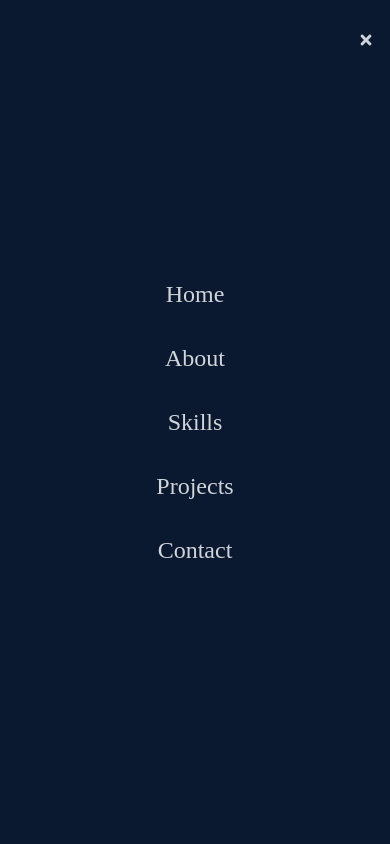
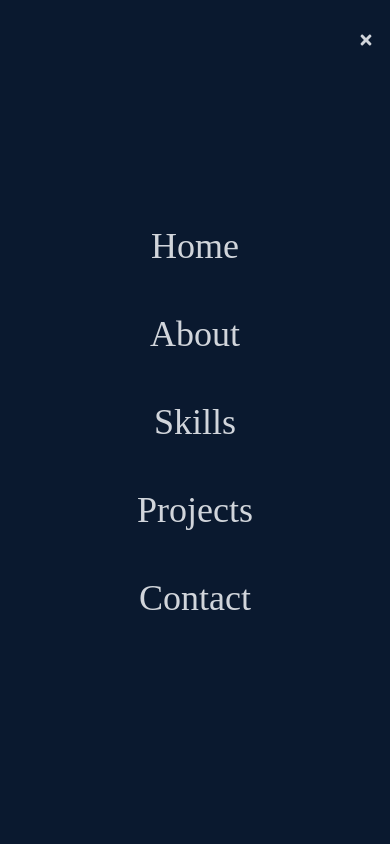
Before and after one commit to NateKenopic/portfolio, a React (Create React App) app: page / in a window 390 px wide. Both pictures are taken after a click on the element 366 px from the left and 40 px from the top of the page. Shown: the top 844 px of the page. Built offline with nearby package versions, Linux system fonts and the light colour scheme.

Commit message:
Updated Portfolio

```diff
--- a/package.json
+++ b/package.json
@@ -10,6 +10,7 @@
     "react-dom": "^18.2.0",
     "react-icons": "^4.4.0",
     "react-scripts": "5.0.1",
+    "react-scroll": "^1.8.9",
     "web-vitals": "^2.1.4"
   },
   "scripts": {
--- a/src/App.js
+++ b/src/App.js
@@ -3,6 +3,7 @@ import Home from "./components/Home";
 import About from "./components/About";
 import Skills from "./components/Skills";
 import Projects from "./components/Projects";
+import Contact from "./components/Contact";
 
 function App() {
   return (
@@ -12,6 +13,7 @@ function App() {
       <About />
       <Skills />
       <Projects />
+      <Contact />
     </div>
   );
 }
--- a/src/components/About.jsx
+++ b/src/components/About.jsx
@@ -2,13 +2,15 @@ import React from 'react'
 
 const About = () => {
     return (
-        <div className=' w-full h-screen bg-[#0a192f] text-gray-300' name='about'>
+        <div name='about' className='w-full h-screen bg-[#0a192f] text-gray-300'>
             <div className='flex flex-col justify-center items-center w-full h-full'>
-                <div className='sm:text-right pb-8 pl-4'>
-                    <p className='text-4xl font-bold inline border-b-4 border-[#ff0000] text-[#ccd6f6]'>About</p>
-                </div>
-                <div>
-
+                <div className='max-w-[1000px] w-full grid grid-cols-2 gap-8'>
+                    <div className='sm:text-right pb-8 pl-4'>
+                        <p className='text-4xl font-bold inline border-b-4 border-[#ff0000]'>
+                        About
+                        </p>
+                    </div>
+                    <div></div>
                 </div>
                 <div className='max-w-[1000px] w-full grid sm:grid-cols-2 gap-8 px-4'>
                     <div className='sm:text-right text-4xl font-bold'>
@@ -17,8 +19,7 @@ const About = () => {
                     <div>
                         <p>I'm a young and passionate programmer. I love working in web development, software development,
                             and game development. My specific skills can be found below in the skills section of my
-                            portfolio.
-                        </p>
+                            portfolio.</p>
                     </div>
                 </div>
             </div>
--- a/src/components/Contact.jsx
+++ b/src/components/Contact.jsx
@@ -2,7 +2,12 @@ import React from 'react'
 
 const Contact = () => {
   return (
-    <div>Contact</div>
+    <div name='contact' className='w-full h-screen bg-[#0a192f] flex justify-center items-center p-4'>
+        <div className='pb-8'>
+          <p className='text-4xl font-bold inline border-b-4 border-[#ff0000] text-gray-300'>Contact</p>
+          <p className='text-gray-300 py-4'>Send me an email - nkenopic@outlook.com</p>
+        </div>
+    </div>
   )
 }
 
--- a/src/components/Home.jsx
+++ b/src/components/Home.jsx
@@ -1,21 +1,29 @@
-import React from 'react'
-import { HiArrowNarrowRight } from 'react-icons/hi'
+import React from 'react';
+import { HiArrowNarrowRight } from 'react-icons/hi';
+import { Link } from 'react-scroll';
 
 const Home = () => {
   return (
     <div name='home' className='w-full h-screen bg-[#0a192f]'>
       <div className='max-w-[1000px] mx-auto px-8 flex flex-col justify-center h-full'>
-            <p className='text-[#ff0000] lg:text-2xl'>Hello!&nbsp;&nbsp; My name is</p>
-            <h1 className='text-5xl lg:text-8xl font-bold text-[#ccd6f6]'>Nathan Kenopic</h1>
-            <h2 className='text-4xl lg:text-7xl font-bold text-slate-400 pt-2'>Full Stack & Software developer</h2>
-            <p className='text-slate-400 py-5 max-w-[650px] lg:text-2xl'>I'm a software developer and a full stack developer focusing on building apps, games, and great responsive
+        <p className='text-[#ff0000]'>Hello!&nbsp;&nbsp; My name is</p>
+        <h1 className='text-4xl sm:text-7xl font-bold text-[#ccd6f6]'>
+            Nathan Kenopic
+        </h1>
+        <h2 className='text-4xl sm:text-7xl font-bold text-[#8892b0]'>
+            Full Stack & Software Developer
+        </h2>
+        <p className='text-[#8892b0] py-4 max-w-[700px]'>
+            I'm a software developer and a full stack developer focusing on building apps, games, and great responsive
             websites with both front-end and back-end technologies.
         </p>
         <div>
-                <button className='group flex items-center text-white border-2 border-blue-400 px-5 py-2 hover:bg-[#ff0000] hover:border-[#ff0000] hover:duration-300'>
-                    See My Work
-                    <span>
-                        <HiArrowNarrowRight className='ml-2'/>
+          <button className='text-white group border-2 px-6 py-3 my-2 flex items-center hover:bg-pink-600 hover:border-pink-600'>
+          <Link to='work' smooth={true} duration={500}>
+            See My Projects
+          </Link>
+            <span className='group-hover:rotate-90 duration-300'>
+              <HiArrowNarrowRight className='ml-3 ' />
             </span>
           </button>
         </div>
--- a/src/components/NavigationBar.jsx
+++ b/src/components/NavigationBar.jsx
@@ -1,63 +1,120 @@
-import React, { useState } from 'react'
-import Logo from '../assets/logo2.png'
-import { FaBars, FaTimes, FaGithub, FaLinkedin } from 'react-icons/fa'
+import React, { useState } from 'react';
+import {
+  FaBars,
+  FaTimes,
+  FaGithub,
+  FaLinkedin,
+} from 'react-icons/fa';
+
+import Logo from '../assets/logo.png';
+import { Link } from 'react-scroll';
 
 const NavigationBar = () => {
-  const [mobileNavMenu, setMobNavMenu] = useState(false);
-
-  const handleNavClick = () => {
-    setMobNavMenu(true);
-  }
+  const [nav, setNav] = useState(false);
+  const handleClick = () => setNav(!nav);
 
   return (
     <div className='fixed w-full h-[80px] flex justify-between items-center px-4 bg-[#0a192f] text-gray-300'>
       <div>
-        <img src={Logo} alt="Nk Logo" style={{ width: '80px'}} />
+        <img src={Logo} alt='Logo' style={{ width: '80px' }} />
       </div>
 
-      {/* Desktop Menu */}
+      {/* menu */}
       <ul className='hidden md:flex'>
-        <li>Home</li>
-        <li>About</li>
-        <li>Skills</li>
-        <li>Projects</li>
-        <li>Contact</li>
+        <li>
+          <Link to='home' smooth={true} duration={500}>
+            Home
+          </Link>
+        </li>
+        <li>
+          <Link to='about' smooth={true} duration={500}>
+            About
+          </Link>
+        </li>
+        <li>
+          <Link to='skills' smooth={true} duration={500}>
+            Skills
+          </Link>
+        </li>
+        <li>
+          <Link to='work' smooth={true} duration={500}>
+            Projects
+          </Link>
+        </li>
+        <li>
+          <Link to='contact' smooth={true} duration={500}>
+            Contact
+          </Link>
+        </li>
       </ul>
 
-      {/* Triple Bar Menu */}
-      <div className='md:hidden z-20' onClick={handleNavClick}>
-         {!mobileNavMenu ? <FaBars /> : <FaTimes />}
+      {/* Hamburger */}
+      <div onClick={handleClick} className='md:hidden z-10'>
+        {!nav ? <FaBars /> : <FaTimes />}
       </div>
 
-      {/* Mobile Menu */}
-      <ul className={!mobileNavMenu ? 'hidden' : 'absolute flex top-0 left-0 w-full h-screen bg-[#0a192f] flex-col justify-center items-center'}>
-        <li className='py-4 text-2xl'>Home</li>
-        <li className='py-4 text-2xl'>About</li>
-        <li className='py-4 text-2xl'>Skills</li>
-        <li className='py-4 text-2xl'>Projects</li>
-        <li className='py-4 text-2xl'>Contact</li>
+      {/* Mobile menu */}
+      <ul
+        className={
+          !nav
+            ? 'hidden'
+            : 'absolute top-0 left-0 w-full h-screen bg-[#0a192f] flex flex-col justify-center items-center'
+        }
+      >
+        <li className='py-6 text-4xl'>
+          <Link onClick={handleClick} to='home' smooth={true} duration={500}>
+            Home
+          </Link>
+        </li>
+        <li className='py-6 text-4xl'>
+          {' '}
+          <Link onClick={handleClick} to='about' smooth={true} duration={500}>
+            About
+          </Link>
+        </li>
+        <li className='py-6 text-4xl'>
+          {' '}
+          <Link onClick={handleClick} to='skills' smooth={true} duration={500}>
+            Skills
+          </Link>
+        </li>
+        <li className='py-6 text-4xl'>
+          {' '}
+          <Link onClick={handleClick} to='work' smooth={true} duration={500}>
+            Projects
+          </Link>
+        </li>
+        <li className='py-6 text-4xl'>
+          {' '}
+          <Link onClick={handleClick} to='contact' smooth={true} duration={500}>
+            Contact
+          </Link>
+        </li>
       </ul>
 
-      {/* Social Media Icons */}
-      <div className='hidden lg:flex fixed flex-col top-[20%] left-0'>
+      {/* Social icons */}
+      <div className='hidden lg:flex fixed flex-col top-[35%] left-0'>
         <ul>
-          <li className='flex w-[110px] h-[40px] -ml-[65px] hover:ml-[-10px] duration-500 bg-black'>
-            <a className='flex items-center w-full text-gray-200'
-            href="/">
-              GitHub <FaGithub className='pl-2' size={30}/>
+          <li className='w-[160px] h-[60px] flex justify-between items-center ml-[-100px] hover:ml-[-10px] duration-300 bg-blue-600'>
+            <a
+              className='flex justify-between items-center w-full text-gray-300'
+              href='/'
+            >
+              Linkedin <FaLinkedin size={30} />
             </a>
           </li>
-          <li className='flex w-[120px] h-[40px] -ml-[75px] hover:ml-[-10px] duration-500 bg-[#0176b5]'>
-            <a className='flex items-center w-full text-gray-200'
-            href="/">
-              LinkedIn <FaLinkedin className='pl-2' size={30}/>
+          <li className='w-[160px] h-[60px] flex justify-between items-center ml-[-100px] hover:ml-[-10px] duration-300 bg-[#333333]'>
+            <a
+              className='flex justify-between items-center w-full text-gray-300'
+              href='/'
+            >
+              Github <FaGithub size={30} />
             </a>
           </li>
         </ul>
       </div>
+    </div>
+  );
+};
 
-    </div>
-  )
-}
-
-export default NavigationBar
+export default NavigationBar;
--- a/src/components/Projects.jsx
+++ b/src/components/Projects.jsx
@@ -1,33 +1,52 @@
 import React from 'react'
+import { projects } from '../data/projects.js'
 
 const Projects = () => {
+  const project = projects;
+
   return (
-    <div className='w-full md:h-screen bg-[#0a192f] text-gray-300' name='projects'>
+    <div name='work' className='w-full md:h-screen text-gray-300 bg-[#0a192f]'>
       <div className='max-w-[1000px] mx-auto p-4 flex flex-col justify-center w-full h-full'>
-            <div className='justify-center text-center pb-8'>
-                <p className='text-4xl font-bold inline border-b-4 border-[#ff0000]'>Projects</p>
-                <p className='py-6'>Check out some of my projects!</p>
+        <div className='pb-8'>
+          <p className='text-4xl font-bold inline border-b-4 text-gray-300 border-[#ff0000]'>
+            Projects
+          </p>
+          <p className='py-6'>Check out some of my recent work</p>
         </div>
 
-            <div className='grid sm:grid-cols-2 md:grid-cols-3 gap-4'>
-                <div className='shadow-lg shadow-[#040c16] group container rounded-md flex justify-center items-center mx-auto content-div'>
-                    <div>
-                        <span>
+  <div className="grid sm:grid-cols-2 md:grid-cols-3 gap-4">
+    {project.map((item, index) => (
+    <div
+      key={index}
+      style={{ backgroundImage: `url(${item.image})` }}
+      className="shadow-lg shadow-[#040c16] group container rounded-md
+                flex justify-center text-center items-center mx-auto content-div ">
 
+      <div className="opacity-0 group-hover:opacity-100">
+        <span className="text-2xl font bold text-white tracking-wider ">
+          {item.name}
         </span>
-                        <div>
-                            <a href='/'>
-                                <button></button>
+        <div className="pt-8 text-center ">
+          <a href={item.github} target="blank">
+            <button
+              className="text-center rounded-lg px-4 py-3 m-2
+                        bg-white text-gray-700 font-bold text-lg">
+              GitHub
+            </button>
           </a>
-
-                            <a href='/'>
-                                <button></button>
+          {/* eslint-disable-next-line */}
+          <a href={item.live} target='blank'>
+            <button
+              className="text-center rounded-lg px-4 py-3 m-2
+                        bg-white text-gray-700 font-bold text-lg">
+              Live
+            </button>
           </a>
         </div>
       </div>
   </div>
+  ))}
   </div>
-
       </div>
     </div>
     )
--- a/src/components/Skills.jsx
+++ b/src/components/Skills.jsx
@@ -19,7 +19,7 @@ import AWS from '../assets/aws.png';
 
 const Skills = () => {
   return (
-    <div name='skills' className='w-full h-screen bg-[#0a192f] text-gray-300'>
+    <div name='skills' className='w-full h-full bg-[#0a192f] text-gray-300'>
       <div className='max-w-[1000px] mx-auto p-4 flex flex-col justify-center w-full h-full'>
         <div className='justify-center text-center'>
           <p className='text-4xl font-bold inline border-b-4 border-[#ff0000]'>Skills</p>
--- /dev/null
+++ b/src/data/projects.js
@@ -0,0 +1,11 @@
+import SeneConnect from '../assets/seneconnect.png'
+
+export const projects=[
+    {
+        id:1,
+        name:"SeneConnect",
+        image:SeneConnect,
+        github:"https://github.com/Nate-K0/SeneConnectApp",
+        live:"https://seneconnect.vercel.app/login",
+    },
+]
```
Also changed, not shown: src/index.css (+15 -0 lines), src/assets/seneconnect.png (added), 1 other file (tests, documents, lock files or other folders). Lines whose indentation alone changed are shown as unchanged.
